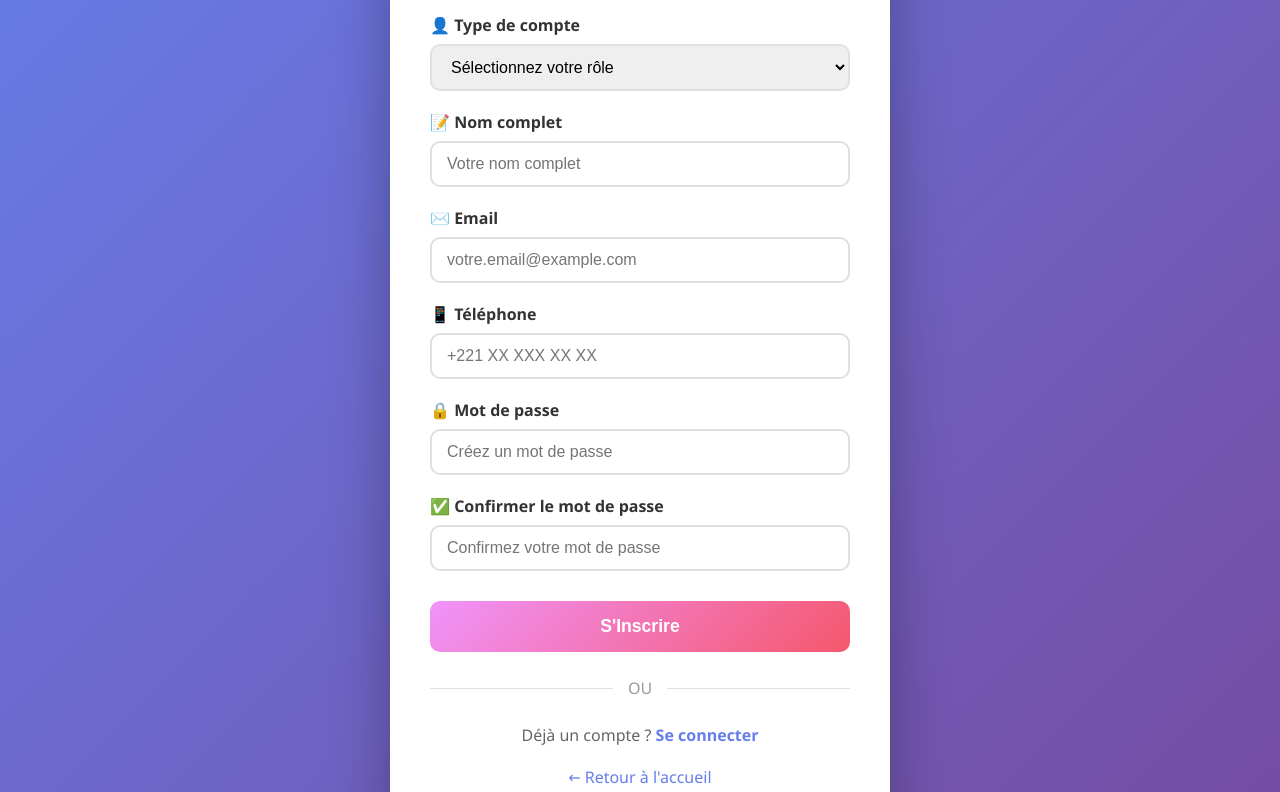
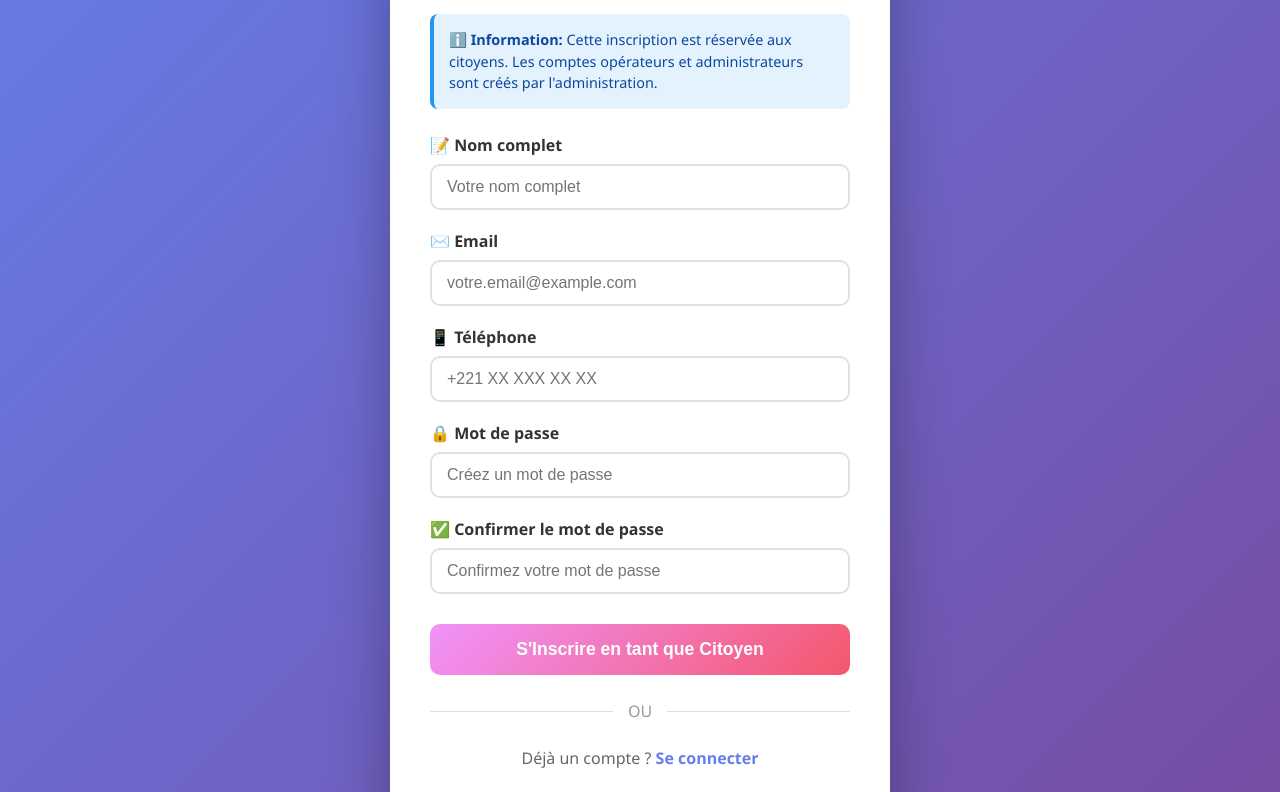
Before and after one commit to DJIMSON/Queue_Flow, a plain HTML site: page signup.html in a window 1280 px wide. Shown: the part 171-963 px from the top of the page. Drawn offline with Linux system fonts and the light colour scheme.

Commit message:
Update signup - citizens only (no role selection)

```diff
--- a/signup.html
+++ b/signup.html
@@ -3,7 +3,7 @@
 <head>
     <meta charset="UTF-8">
     <meta name="viewport" content="width=device-width, initial-scale=1.0">
-    <title>Inscription - QueueFlow</title>
+    <title>Inscription Citoyen - QueueFlow</title>
     <style>
         * { margin: 0; padding: 0; box-sizing: border-box; }
         body { font-family: 'Segoe UI', Tahoma, Geneva, Verdana, sans-serif; background: linear-gradient(135deg, #667eea 0%, #764ba2 100%); min-height: 100vh; display: flex; align-items: center; justify-content: center; padding: 20px; }
@@ -11,10 +11,12 @@
         .logo { text-align: center; margin-bottom: 30px; }
         .logo h1 { font-size: 2.5rem; color: #667eea; margin-bottom: 10px; }
         .logo p { color: #666; font-size: 0.95rem; }
+        .info-box { background: #e3f2fd; border-left: 4px solid #2196f3; padding: 15px; border-radius: 8px; margin-bottom: 25px; }
+        .info-box p { color: #0d47a1; font-size: 0.9rem; line-height: 1.5; }
         .form-group { margin-bottom: 20px; }
         .form-group label { display: block; margin-bottom: 8px; color: #333; font-weight: 600; }
-        .form-group input, .form-group select { width: 100%; padding: 12px 15px; border: 2px solid #e0e0e0; border-radius: 10px; font-size: 1rem; transition: all 0.3s ease; }
-        .form-group input:focus, .form-group select:focus { outline: none; border-color: #667eea; box-shadow: 0 0 0 3px rgba(102, 126, 234, 0.1); }
+        .form-group input { width: 100%; padding: 12px 15px; border: 2px solid #e0e0e0; border-radius: 10px; font-size: 1rem; transition: all 0.3s ease; }
+        .form-group input:focus { outline: none; border-color: #667eea; box-shadow: 0 0 0 3px rgba(102, 126, 234, 0.1); }
         .btn-signup { width: 100%; padding: 15px; background: linear-gradient(135deg, #f093fb 0%, #f5576c 100%); color: white; border: none; border-radius: 10px; font-size: 1.1rem; font-weight: bold; cursor: pointer; transition: transform 0.3s ease; margin-top: 10px; }
         .btn-signup:hover { transform: translateY(-2px); box-shadow: 0 10px 30px rgba(245, 87, 108, 0.4); }
         .divider { text-align: center; margin: 25px 0; position: relative; }
@@ -33,18 +35,12 @@
     <div class="signup-container">
         <div class="logo">
             <h1>🎯 QueueFlow</h1>
-            <p>Créez votre compte</p>
+            <p>Créez votre compte citoyen</p>
+        </div>
+        <div class="info-box">
+            <p><strong>ℹ️ Information:</strong> Cette inscription est réservée aux citoyens. Les comptes opérateurs et administrateurs sont créés par l'administration.</p>
         </div>
         <form id="signupForm">
-            <div class="form-group">
-                <label for="role">👤 Type de compte</label>
-                <select id="role" name="role" required>
-                    <option value="">Sélectionnez votre rôle</option>
-                    <option value="citizen">Citoyen</option>
-                    <option value="operator">Opérateur</option>
-                    <option value="admin">Administrateur</option>
-                </select>
-            </div>
             <div class="form-group">
                 <label for="name">📝 Nom complet</label>
                 <input type="text" id="name" name="name" placeholder="Votre nom complet" required>
@@ -65,7 +61,7 @@
                 <label for="confirmPassword">✅ Confirmer le mot de passe</label>
                 <input type="password" id="confirmPassword" name="confirmPassword" placeholder="Confirmez votre mot de passe" required>
             </div>
-            <button type="submit" class="btn-signup">S'Inscrire</button>
+            <button type="submit" class="btn-signup">S'Inscrire en tant que Citoyen</button>
         </form>
         <div class="divider"><span>OU</span></div>
         <div class="login-link">Déjà un compte ? <a href="login.html">Se connecter</a></div>
@@ -81,13 +77,13 @@
                 return;
             }
             const formData = {
-                role: document.getElementById('role').value,
+                role: 'citizen',
                 name: document.getElementById('name').value,
                 email: document.getElementById('email').value,
                 phone: document.getElementById('phone').value,
                 password: password
             };
-            console.log('Inscription:', formData);
+            console.log('Inscription citoyen:', formData);
             alert('Inscription réussie ! Redirection vers la connexion...');
             window.location.href = 'login.html';
         });
```
